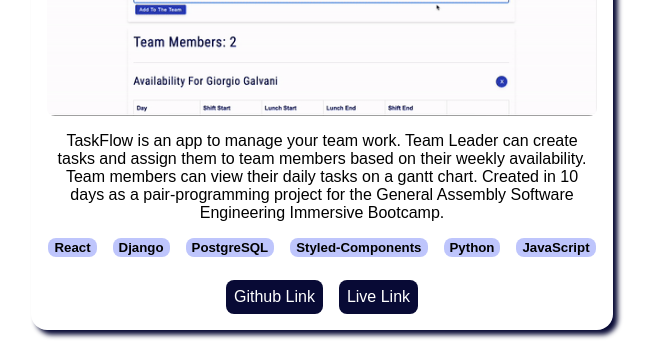
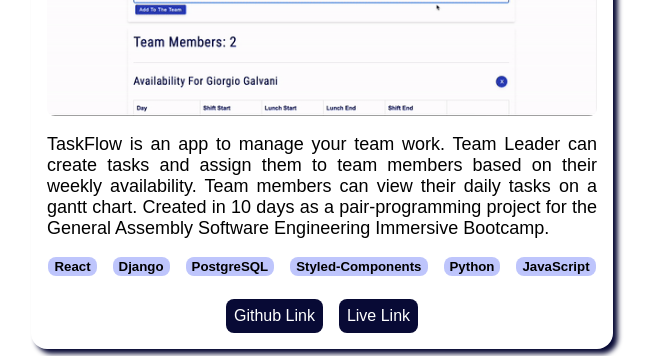
Before and after one commit to reddyfede/portfolio, a React (Create React App) app: page / in a window 1280 px wide. Shown: the part 2320-2676 px from the top of the page, without its empty margins (318-971 px from the left). Built offline with nearby package versions, Linux system fonts and the light colour scheme.

Commit message:
update project card text properties

```diff
--- a/src/pages/Projects/Projects.css
+++ b/src/pages/Projects/Projects.css
@@ -118,6 +118,12 @@
     border-radius: 0.5rem;
 }
 
+#projects p {
+    text-align: justify;
+    font-size:medium;
+}
+
+
 a.pizza{
     background-color: firebrick;
 }
@@ -141,5 +147,8 @@
         border-radius: 1rem;
         min-height: 530px;
     }
+    #projects p {
+        font-size:large;
+    }
 
 }
```
